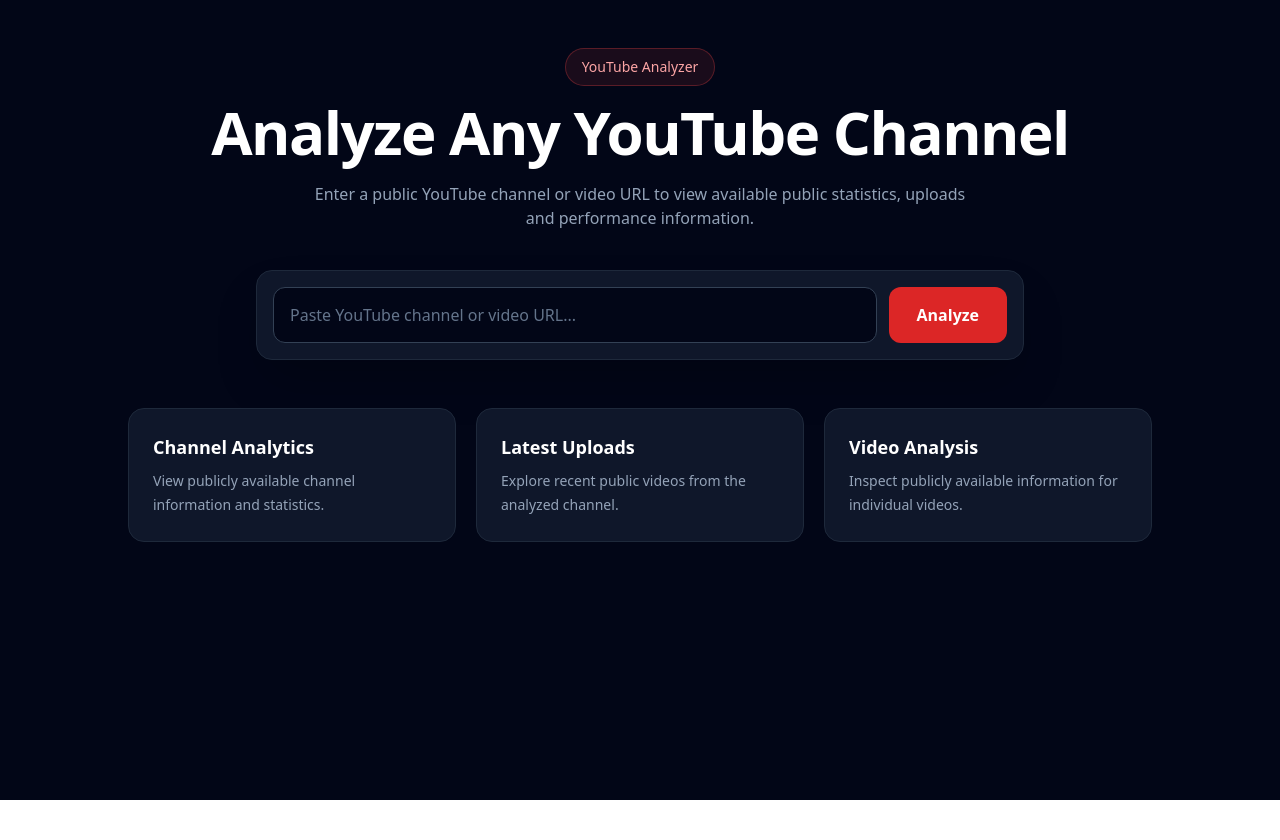
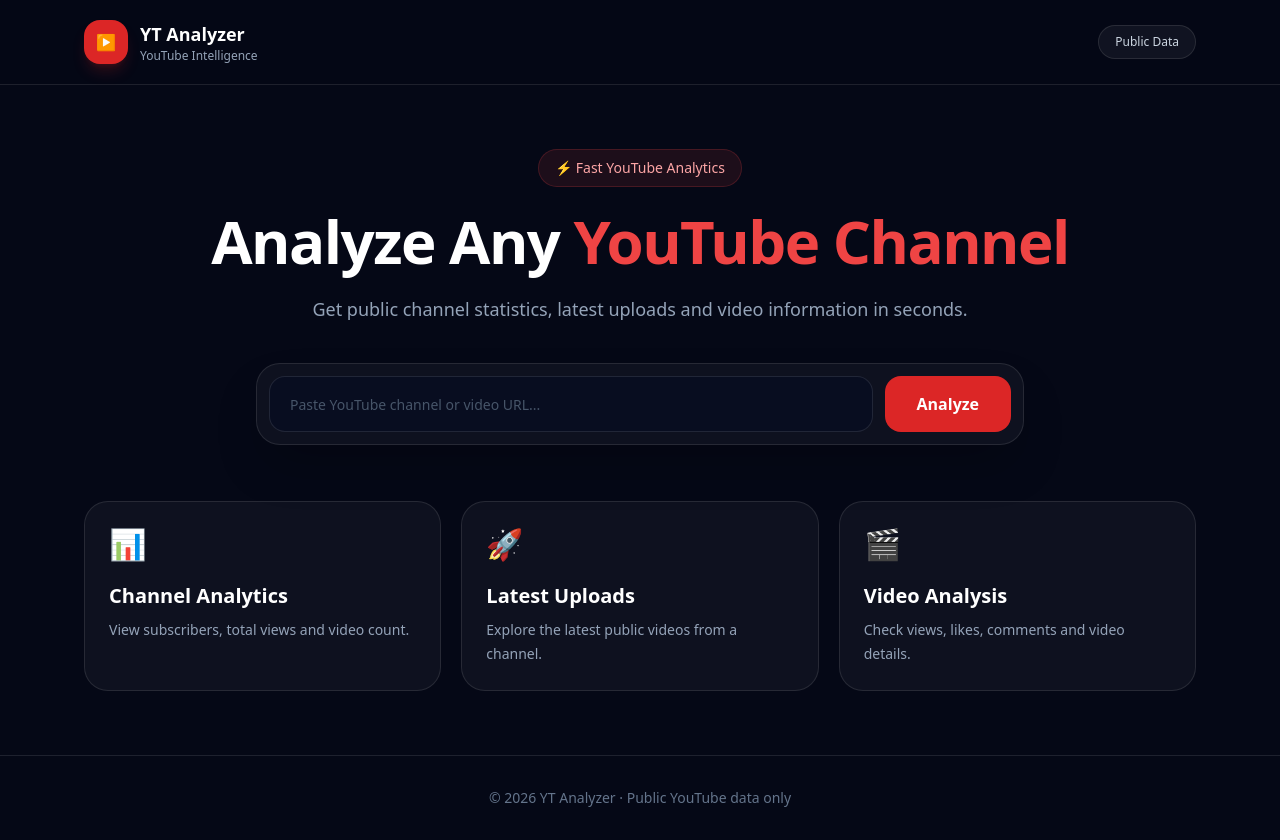
Before and after one commit to kishormeshram11/yt-analyzer, a Next.js app: page / in a window 1280 px wide. Before the commit the page ends 800 px from the top, so only its background shows below. Built offline with nearby package versions, Linux system fonts and the light colour scheme.

Commit message:
Improve professional website design

```diff
--- a/app/page.tsx
+++ b/app/page.tsx
@@ -6,6 +6,25 @@
   type: "channel" | "video";
   data: any;
 };
+
+function formatNumber(value: string | number) {
+  const n = Number(value || 0);
+
+  if (n >= 10000000) return `${(n / 10000000).toFixed(1)}Cr`;
+  if (n >= 100000) return `${(n / 100000).toFixed(1)}L`;
+  if (n >= 1000) return `${(n / 1000).toFixed(1)}K`;
+
+  return n.toLocaleString("en-IN");
+}
+
+function formatDate(value: string) {
+  if (!value) return "";
+  return new Date(value).toLocaleDateString("en-IN", {
+    day: "2-digit",
+    month: "short",
+    year: "numeric",
+  });
+}
 
 export default function Home() {
   const [url, setUrl] = useState("");
@@ -29,13 +48,13 @@
         headers: {
           "Content-Type": "application/json",
         },
-        body: JSON.stringify({ url }),
+        body: JSON.stringify({ url: url.trim() }),
       });
 
       const data = await response.json();
 
       if (!response.ok) {
-        throw new Error(data.error || "Analysis failed.");
+        throw new Error(data.error || "Unable to analyze this URL.");
       }
 
       setResult(data);
@@ -47,24 +66,47 @@
   }
 
   return (
-    <main className="min-h-screen bg-slate-950 text-white">
-      <section className="mx-auto max-w-6xl px-5 py-12">
-        <div className="text-center">
-          <div className="mb-4 inline-block rounded-full border border-red-500/30 bg-red-500/10 px-4 py-2 text-sm text-red-300">
-            YouTube Analyzer
+    <main className="min-h-screen bg-[#050816] text-white">
+      {/* Header */}
+      <header className="border-b border-white/10 bg-[#050816]/90 backdrop-blur">
+        <div className="mx-auto flex max-w-6xl items-center justify-between px-5 py-5">
+          <div className="flex items-center gap-3">
+            <div className="flex h-11 w-11 items-center justify-center rounded-2xl bg-red-600 shadow-lg shadow-red-600/20">
+              ▶
+            </div>
+
+            <div>
+              <h1 className="text-lg font-bold">YT Analyzer</h1>
+              <p className="text-xs text-slate-400">
+                YouTube Intelligence
+              </p>
+            </div>
           </div>
 
-          <h1 className="text-4xl font-bold tracking-tight sm:text-6xl">
-            Analyze Any YouTube Channel
-          </h1>
+          <div className="rounded-full border border-white/10 bg-white/5 px-4 py-2 text-xs text-slate-300">
+            Public Data
+          </div>
+        </div>
+      </header>
 
-          <p className="mx-auto mt-5 max-w-2xl text-slate-400">
-            Enter a public YouTube channel or video URL to view available
-            public statistics, uploads and performance information.
-          </p>
+      {/* Hero */}
+      <section className="mx-auto max-w-6xl px-5 pb-16 pt-16 text-center">
+        <div className="mx-auto mb-6 inline-flex rounded-full border border-red-500/20 bg-red-500/10 px-4 py-2 text-sm text-red-300">
+          ⚡ Fast YouTube Analytics
         </div>
 
-        <div className="mx-auto mt-10 max-w-3xl rounded-2xl border border-slate-800 bg-slate-900 p-4 shadow-2xl">
+        <h2 className="mx-auto max-w-4xl text-4xl font-black leading-tight tracking-tight sm:text-6xl">
+          Analyze Any{" "}
+          <span className="text-red-500">YouTube Channel</span>
+        </h2>
+
+        <p className="mx-auto mt-6 max-w-2xl text-base leading-7 text-slate-400 sm:text-lg">
+          Get public channel statistics, latest uploads and video
+          information in seconds.
+        </p>
+
+        {/* Search */}
+        <div className="mx-auto mt-10 max-w-3xl rounded-3xl border border-white/10 bg-white/[0.04] p-3 shadow-2xl">
           <div className="flex flex-col gap-3 sm:flex-row">
             <input
               value={url}
@@ -73,184 +115,245 @@
                 if (e.key === "Enter") analyze();
               }}
               placeholder="Paste YouTube channel or video URL..."
-              className="min-h-14 flex-1 rounded-xl border border-slate-700 bg-slate-950 px-4 text-white outline-none placeholder:text-slate-500 focus:border-red-500"
+              className="h-14 flex-1 rounded-2xl border border-white/10 bg-[#080d20] px-5 text-sm text-white outline-none placeholder:text-slate-600 focus:border-red-500/60"
             />
 
             <button
               onClick={analyze}
               disabled={loading}
-              className="min-h-14 rounded-xl bg-red-600 px-7 font-semibold transition hover:bg-red-500 disabled:cursor-not-allowed disabled:opacity-50"
+              className="h-14 rounded-2xl bg-red-600 px-8 font-bold transition hover:bg-red-500 disabled:cursor-not-allowed disabled:opacity-60"
             >
               {loading ? "Analyzing..." : "Analyze"}
             </button>
           </div>
 
           {error && (
-            <div className="mt-4 rounded-xl border border-red-500/30 bg-red-500/10 p-4 text-sm text-red-300">
+            <div className="mt-3 rounded-xl border border-red-500/20 bg-red-500/10 px-4 py-3 text-left text-sm text-red-300">
               {error}
             </div>
           )}
         </div>
 
-        {result && (
-          <section className="mx-auto mt-10 max-w-5xl">
-            {result.type === "channel" ? (
-              <ChannelResult data={result.data} />
-            ) : (
-              <VideoResult data={result.data} />
-            )}
-          </section>
-        )}
+        {/* Feature cards */}
+        {!result && (
+          <div className="mt-14 grid gap-5 text-left md:grid-cols-3">
+            <Feature
+              icon="📊"
+              title="Channel Analytics"
+              text="View subscribers, total views and video count."
+            />
 
-        {!result && !loading && (
-          <div className="mx-auto mt-12 grid max-w-5xl gap-5 md:grid-cols-3">
             <Feature
-              title="Channel Analytics"
-              text="View publicly available channel information and statistics."
+              icon="🚀"
+              title="Latest Uploads"
+              text="Explore the latest public videos from a channel."
             />
+
             <Feature
-              title="Latest Uploads"
-              text="Explore recent public videos from the analyzed channel."
-            />
-            <Feature
+              icon="🎬"
               title="Video Analysis"
-              text="Inspect publicly available information for individual videos."
+              text="Check views, likes, comments and video details."
             />
           </div>
         )}
       </section>
+
+      {/* Results */}
+      {result?.type === "channel" && (
+        <section className="mx-auto max-w-6xl px-5 pb-20">
+          <div className="rounded-3xl border border-white/10 bg-white/[0.04] p-6 sm:p-8">
+            <div className="flex flex-col gap-6 sm:flex-row sm:items-center">
+              {result.data.channel.thumbnail && (
+                <img
+                  src={result.data.channel.thumbnail}
+                  alt=""
+                  className="h-24 w-24 rounded-full border-4 border-red-500/20 object-cover"
+                />
+              )}
+
+              <div className="flex-1">
+                <p className="text-sm font-medium text-red-400">
+                  CHANNEL ANALYSIS
+                </p>
+
+                <h3 className="mt-1 text-3xl font-black">
+                  {result.data.channel.title}
+                </h3>
+
+                <p className="mt-2 line-clamp-2 text-sm text-slate-400">
+                  {result.data.channel.description ||
+                    "No public channel description available."}
+                </p>
+              </div>
+            </div>
+
+            {/* Stats */}
+            <div className="mt-8 grid gap-4 sm:grid-cols-3">
+              <Stat
+                label="Subscribers"
+                value={formatNumber(result.data.channel.subscribers)}
+              />
+
+              <Stat
+                label="Total Views"
+                value={formatNumber(result.data.channel.views)}
+              />
+
+              <Stat
+                label="Videos"
+                value={formatNumber(result.data.channel.videoCount)}
+              />
+            </div>
+
+            {/* Monetization */}
+            <div className="mt-6 rounded-2xl border border-yellow-500/20 bg-yellow-500/5 p-5">
+              <h4 className="font-bold text-yellow-300">
+                Monetization
+              </h4>
+
+              <p className="mt-2 text-sm leading-6 text-slate-400">
+                YouTube monetization status cannot be verified from
+                public statistics alone. This analyzer does not claim
+                whether a channel is monetized or not.
+              </p>
+            </div>
+          </div>
+
+          {/* Latest uploads */}
+          <div className="mt-8">
+            <div className="mb-5">
+              <p className="text-sm font-medium text-red-400">
+                RECENT CONTENT
+              </p>
+              <h3 className="mt-1 text-3xl font-black">
+                Latest Uploads
+              </h3>
+            </div>
+
+            <div className="grid gap-6 sm:grid-cols-2 lg:grid-cols-3">
+              {(result.data.latestVideos || []).map((video: any) => (
+                <div
+                  key={video.id}
+                  className="overflow-hidden rounded-3xl border border-white/10 bg-white/[0.04] transition hover:-translate-y-1 hover:border-red-500/30"
+                >
+                  <img
+                    src={video.thumbnail}
+                    alt=""
+                    className="aspect-video w-full object-cover"
+                  />
+
+                  <div className="p-5">
+                    <h4 className="line-clamp-2 font-bold leading-6">
+                      {video.title}
+                    </h4>
+
+                    <p className="mt-2 text-xs text-slate-500">
+                      {formatDate(video.publishedAt)}
+                    </p>
+
+                    <div className="mt-5 grid grid-cols-3 gap-2">
+                      <MiniStat
+                        label="Views"
+                        value={formatNumber(video.views)}
+                      />
+                      <MiniStat
+                        label="Likes"
+                        value={formatNumber(video.likes)}
+                      />
+                      <MiniStat
+                        label="Comments"
+                        value={formatNumber(video.comments)}
+                      />
+                    </div>
+                  </div>
+                </div>
+              ))}
+            </div>
+          </div>
+        </section>
+      )}
+
+      {/* Video Result */}
+      {result?.type === "video" && (
+        <section className="mx-auto max-w-5xl px-5 pb-20">
+          <div className="overflow-hidden rounded-3xl border border-white/10 bg-white/[0.04]">
+            {result.data.video.thumbnail && (
+              <img
+                src={result.data.video.thumbnail}
+                alt=""
+                className="aspect-video w-full object-cover"
+              />
+            )}
+
+            <div className="p-6 sm:p-8">
+              <p className="text-sm font-medium text-red-400">
+                VIDEO ANALYSIS
+              </p>
+
+              <h3 className="mt-2 text-3xl font-black">
+                {result.data.video.title}
+              </h3>
+
+              <p className="mt-2 text-sm text-slate-400">
+                {result.data.video.channelTitle}
+              </p>
+
+              <div className="mt-8 grid gap-4 sm:grid-cols-3">
+                <Stat
+                  label="Views"
+                  value={formatNumber(result.data.video.views)}
+                />
+
+                <Stat
+                  label="Likes"
+                  value={formatNumber(result.data.video.likes)}
+                />
+
+                <Stat
+                  label="Comments"
+                  value={formatNumber(result.data.video.comments)}
+                />
+              </div>
+
+              <div className="mt-8">
+                <h4 className="text-xl font-bold">Description</h4>
+
+                <p className="mt-3 whitespace-pre-wrap text-sm leading-7 text-slate-400">
+                  {result.data.video.description ||
+                    "No public description available."}
+                </p>
+              </div>
+            </div>
+          </div>
+        </section>
+      )}
+
+      {/* Footer */}
+      <footer className="border-t border-white/10 px-5 py-8 text-center">
+        <p className="text-sm text-slate-500">
+          © 2026 YT Analyzer · Public YouTube data only
+        </p>
+      </footer>
     </main>
   );
 }
 
 function Feature({
+  icon,
   title,
   text,
 }: {
+  icon: string;
   title: string;
   text: string;
 }) {
   return (
-    <div className="rounded-2xl border border-slate-800 bg-slate-900 p-6">
-      <h2 className="text-lg font-semibold">{title}</h2>
-      <p className="mt-2 text-sm leading-6 text-slate-400">{text}</p>
-    </div>
-  );
-}
-
-function ChannelResult({ data }: { data: any }) {
-  const channel = data.channel;
-  const videos = data.latestVideos || [];
-
-  return (
-    <div className="space-y-6">
-      <div className="rounded-2xl border border-slate-800 bg-slate-900 p-6">
-        <div className="flex flex-col gap-5 sm:flex-row sm:items-center">
-          {channel.thumbnail && (
-            <img
-              src={channel.thumbnail}
-              alt={channel.title}
-              className="h-24 w-24 rounded-full object-cover"
-            />
-          )}
-
-          <div>
-            <h2 className="text-3xl font-bold">{channel.title}</h2>
-
-            {channel.description && (
-              <p className="mt-2 line-clamp-3 text-sm text-slate-400">
-                {channel.description}
-              </p>
-            )}
-          </div>
-        </div>
-
-        <div className="mt-6 grid gap-4 sm:grid-cols-3">
-          <Stat
-            label="Subscribers"
-            value={formatNumber(channel.subscribers)}
-          />
-          <Stat label="Total Views" value={formatNumber(channel.views)} />
-          <Stat label="Videos" value={formatNumber(channel.videoCount)} />
-        </div>
-      </div>
-
-      <div className="rounded-2xl border border-slate-800 bg-slate-900 p-6">
-        <h2 className="text-2xl font-bold">Monetization</h2>
-
-        <div className="mt-4 rounded-xl border border-amber-500/20 bg-amber-500/10 p-4 text-sm leading-6 text-amber-200">
-          YouTube monetization status is not publicly verifiable from these
-          statistics alone. This analyzer does not claim that a channel is
-          monetized or not monetized.
-        </div>
-      </div>
-
-      <div className="rounded-2xl border border-slate-800 bg-slate-900 p-6">
-        <h2 className="text-2xl font-bold">Latest Uploads</h2>
-
-        <div className="mt-5 grid gap-5 md:grid-cols-2">
-          {videos.map((video: any) => (
-            <a
-              key={video.id}
-              href={`https://www.youtube.com/watch?v=${video.id}`}
-              target="_blank"
-              rel="noreferrer"
-              className="overflow-hidden rounded-xl border border-slate-800 bg-slate-950 transition hover:border-slate-600"
-            >
-              {video.thumbnail && (
-                <img
-                  src={video.thumbnail}
-                  alt={video.title}
-                  className="aspect-video w-full object-cover"
-                />
-              )}
-
-              <div className="p-4">
-                <h3 className="font-semibold">{video.title}</h3>
-
-                <p className="mt-2 text-xs text-slate-500">
-                  {video.publishedAt
-                    ? new Date(video.publishedAt).toLocaleDateString()
-                    : ""}
-                </p>
-              </div>
-            </a>
-          ))}
-        </div>
-      </div>
-    </div>
-  );
-}
-
-function VideoResult({ data }: { data: any }) {
-  const video = data.video;
-
-  return (
-    <div className="rounded-2xl border border-slate-800 bg-slate-900 p-6">
-      {video.thumbnail && (
-        <img
-          src={video.thumbnail}
-          alt={video.title}
-          className="aspect-video w-full rounded-xl object-cover"
-        />
-      )}
-
-      <h2 className="mt-6 text-3xl font-bold">{video.title}</h2>
-
-      <div className="mt-6 grid gap-4 sm:grid-cols-3">
-        <Stat label="Views" value={formatNumber(video.views)} />
-        <Stat label="Likes" value={formatNumber(video.likes)} />
-        <Stat label="Comments" value={formatNumber(video.comments)} />
-      </div>
-
-      {video.description && (
-        <div className="mt-6">
-          <h3 className="text-lg font-semibold">Description</h3>
-          <p className="mt-2 whitespace-pre-wrap text-sm leading-6 text-slate-400">
-            {video.description}
-          </p>
-        </div>
-      )}
+    <div className="rounded-3xl border border-white/10 bg-white/[0.04] p-6">
+      <div className="text-3xl">{icon}</div>
+      <h3 className="mt-5 text-xl font-bold">{title}</h3>
+      <p className="mt-2 text-sm leading-6 text-slate-400">
+        {text}
+      </p>
     </div>
   );
 }
@@ -263,26 +366,24 @@
   value: string;
 }) {
   return (
-    <div className="rounded-xl border border-slate-800 bg-slate-950 p-5">
+    <div className="rounded-2xl border border-white/10 bg-[#050816] p-5">
       <p className="text-sm text-slate-500">{label}</p>
-      <p className="mt-2 text-2xl font-bold">{value}</p>
+      <p className="mt-2 text-3xl font-black">{value}</p>
     </div>
   );
 }
 
-function formatNumber(value: any) {
-  if (value === undefined || value === null || value === "") {
-    return "N/A";
-  }
-
-  const number = Number(value);
-
-  if (Number.isNaN(number)) {
-    return String(value);
-  }
-
-  return new Intl.NumberFormat("en-IN", {
-    notation: "compact",
-    maximumFractionDigits: 1,
-  }).format(number);
+function MiniStat({
+  label,
+  value,
+}: {
+  label: string;
+  value: string;
+}) {
+  return (
+    <div className="rounded-xl bg-white/5 p-2 text-center">
+      <p className="text-[10px] text-slate-500">{label}</p>
+      <p className="mt-1 text-xs font-bold">{value}</p>
+    </div>
+  );
 }
```
